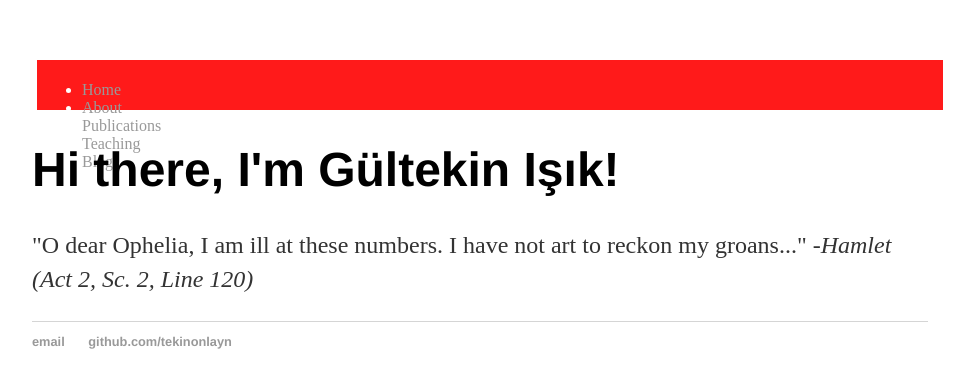
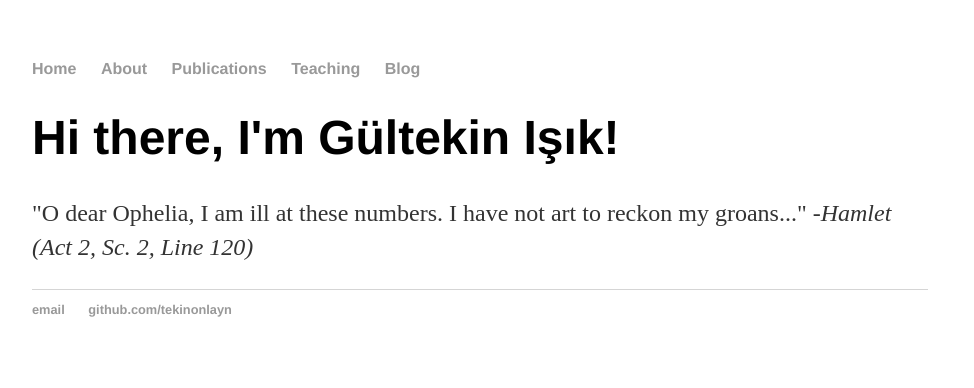
Before and after one commit to tekinonlayn/gi.github.io, a Jekyll site: the page built from index.html, in a window 1280 px wide. Shown: the top 388 px of the page, without its empty margins (160-1134 px from the left). Built offline with Jekyll 4.4.1, drawn with Linux system fonts in a browser that asks for light colours.

Commit message:
Update default.html

```diff
--- a/_layouts/default.html
+++ b/_layouts/default.html
@@ -6,8 +6,7 @@
 		<link rel="stylesheet" type="text/css" href="/css/main.css">
 	</head>
 	<body>
-	    <div class = "nav-div">
-
+	    <nav>
     		<ul>
         		<li><a href="/">Home</a></li>
 	        	<li><a href="/about">About</a></li>
@@ -15,8 +14,8 @@
         		<li><a href="/teaching">Teaching</a></li>
         		<li><a href="/blog">Blog</a></li>
     		</ul>
+	   </nav>
 
-	    </div>
 		<div class="container">
 
     		{{ content }}
```
